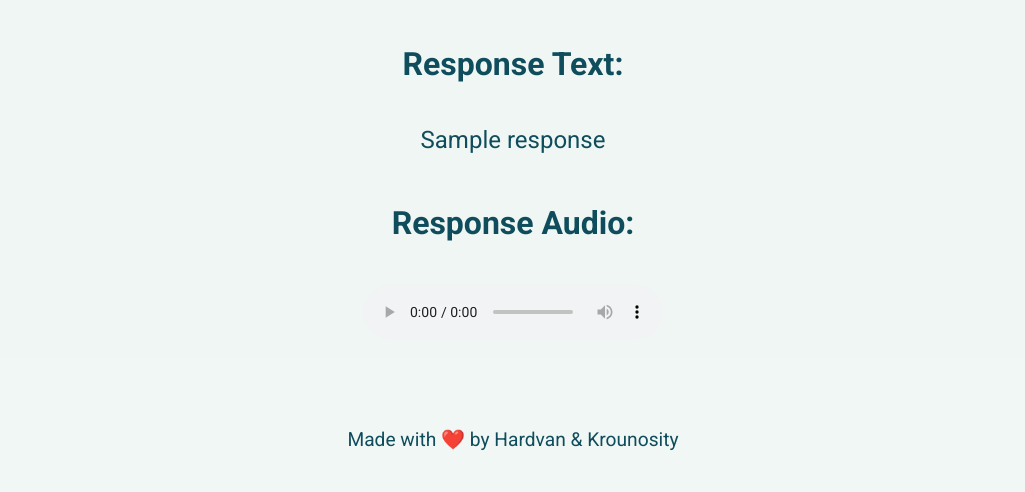
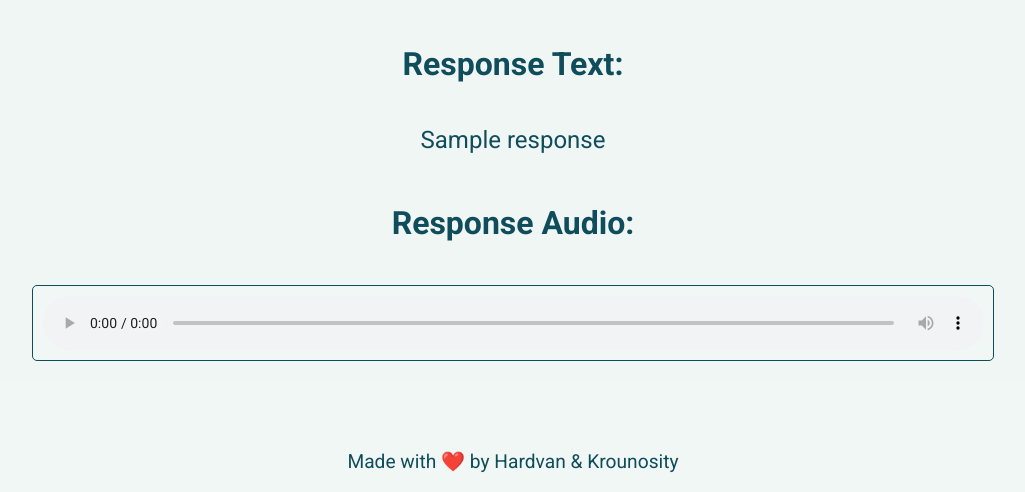
Before and after one commit to Hardvan/PolyPersona, a Flask app: template templates/index.html in a window 1280 px wide. Shown: the part 1316-1808 px from the top of the page, without its empty margins (127-1152 px from the left). Before the commit the page ends 1766 px from the top, so only its background shows below. Run offline with Flask 3, Linux system fonts and the light colour scheme; the template is opened without the code that fills it: most values are stand-ins (such as "Sample title", 1, 10 or a date in 2020).

Commit message:
Style audio

```diff
--- a/static/css/index.css
+++ b/static/css/index.css
@@ -112,6 +112,13 @@ body {
 
 .result-container audio {
   margin-top: 1rem;
+  width: 80%;
+  border-radius: 5px;
+  background-color: #f0f7f4;
+  padding: 10px;
+  border: 1px solid #0f4c5c;
+  cursor: pointer;
+  transition: background-color 0.3s;
 }
 /* End of Result Section */
 
```
